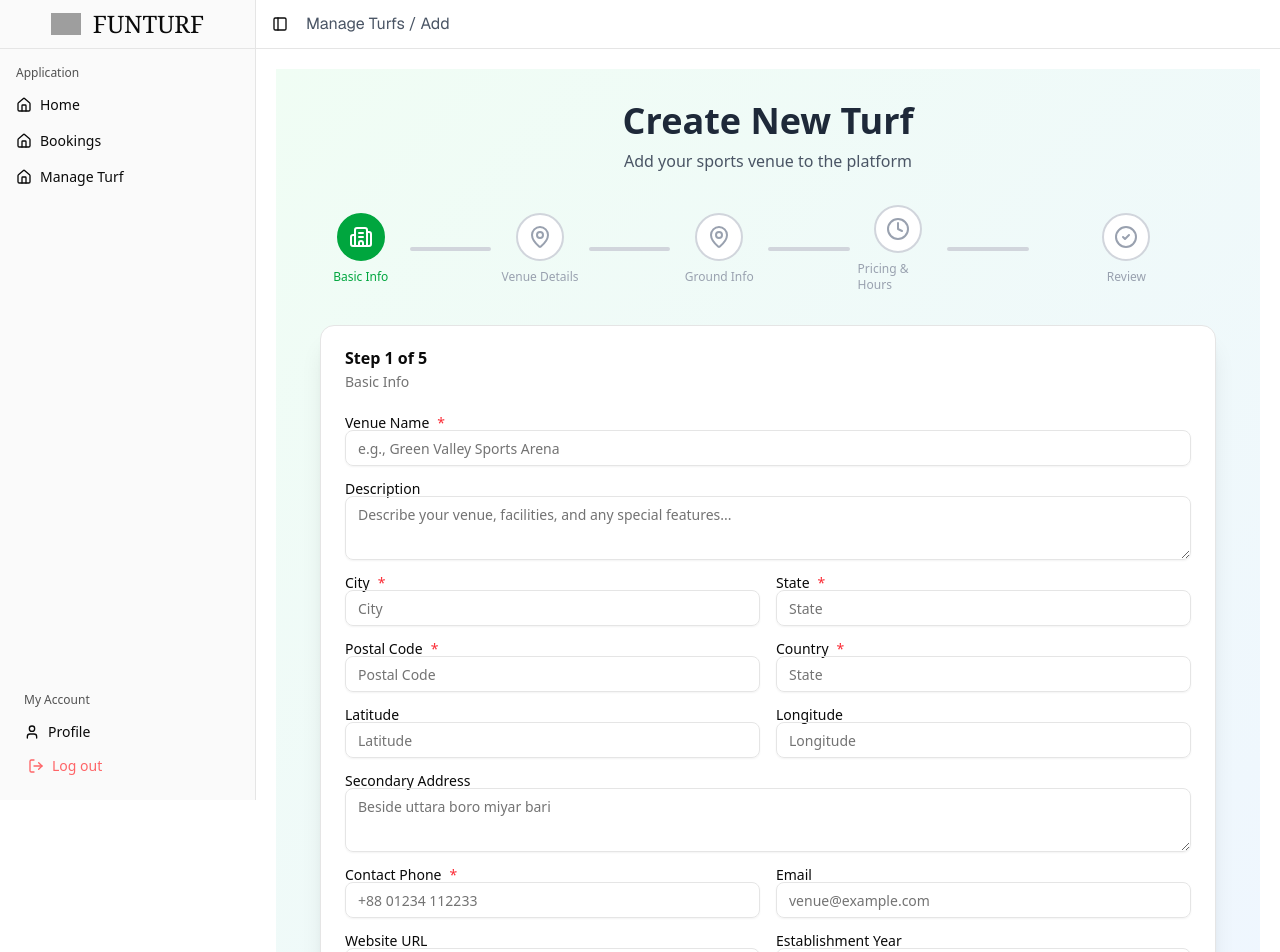
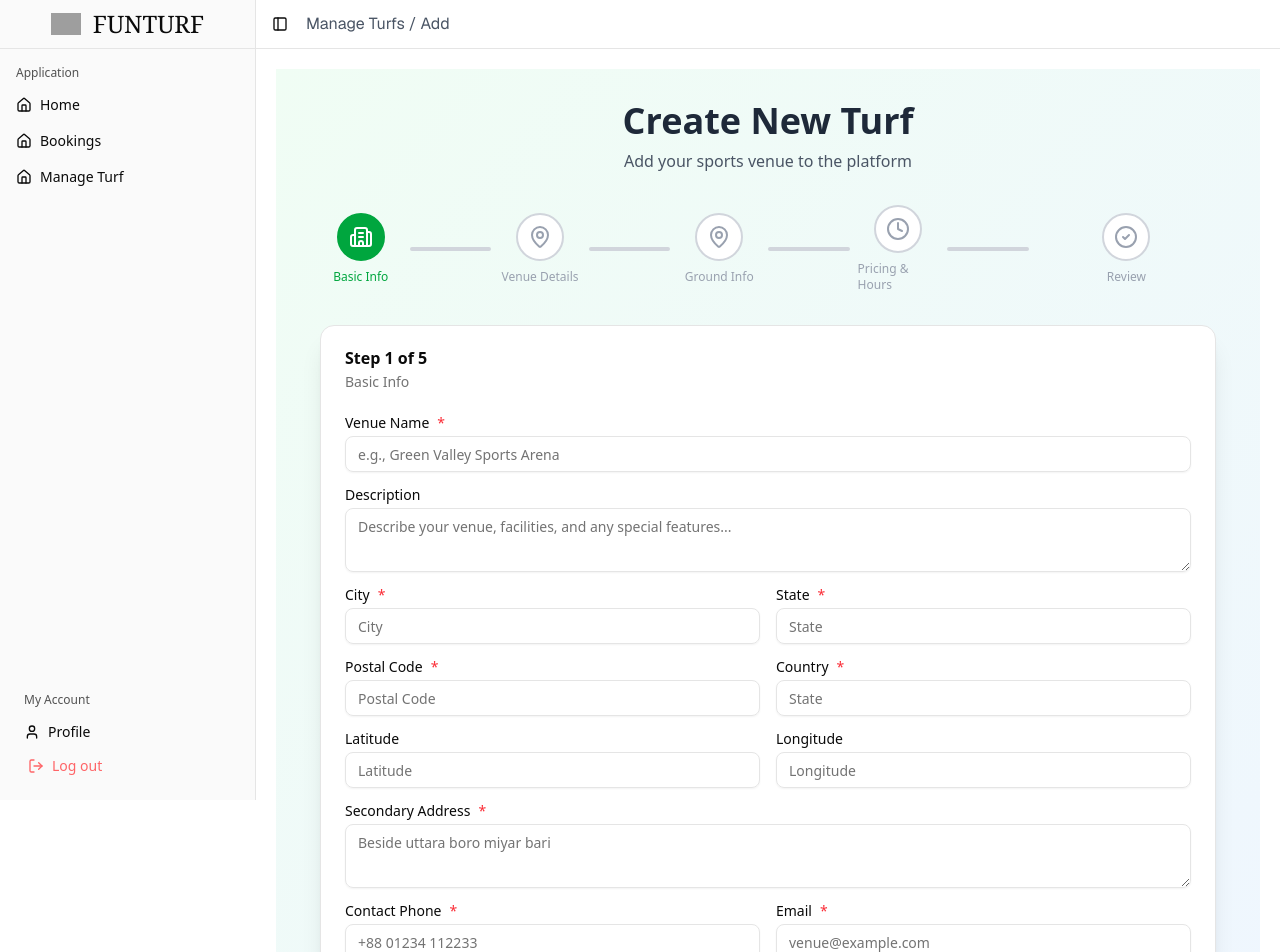
Before and after one commit to VoidAshfak/funturf-monorepo, a Next.js app: page /dashboard/turfs/add-new-turf in a window 1280 px wide. Shown: the top 952 px of the page. Built offline with nearby package versions, Linux system fonts and the light colour scheme; no server answers; sample sign-in values are in the browser's storage; grey boxes are pictures that could not be loaded.

Commit message:
refactor code

```diff
--- a/src/app/(root)/venues/page.jsx
+++ b/src/app/(root)/venues/page.jsx
@@ -5,7 +5,7 @@ import Image from "next/image";
 export default function AllVenues() {
 
     return (
-        <div className="relative">
+        <div className="relative pb-10">
             <div className="relative w-full h-72 md:h-80 lg:h-96 md:mb-16">
                 <Image
                     src="/assets/images/bg2.jpg"
@@ -24,7 +24,9 @@ export default function AllVenues() {
                 <FilterVenueInput title="Find Venue" />
             </div>
 
-            <VenueListWrapper />
+            <div className="w-[90%] mx-auto mt-28">
+                <VenueListWrapper />
+            </div>
         </div>
     )
 }
--- a/src/app/dashboard/layout.js
+++ b/src/app/dashboard/layout.js
@@ -16,7 +16,7 @@ export default async function DashboardLayout({ children }) {
         <SidebarProvider>
             <AppSidebar />
             <main className="w-full">
-                <div className="border-b p-2.5 flex items-center gap-3 sticky top-0 bg-white">
+                <div className="border-b p-2.5 flex items-center gap-3 sticky top-0 bg-white z-10">
                     <SidebarTrigger />
                     <FunBreadcrumb />
                 </div>
--- a/src/app/dashboard/turfs/add-new-turf/_components/StepFive.js
+++ b/src/app/dashboard/turfs/add-new-turf/_components/StepFive.js
@@ -1,6 +1,6 @@
 import { Button } from "@/components/ui/button";
 import { uploadImageObjArray, uploadSingleImageObj } from "@/utils/image-upload";
-import { getStatusColor } from "@/utils/utility-functions";
+import { getLocationString, getStatusColor } from "@/utils/utility-functions";
 import {
     Building2,
     Clock,
@@ -103,9 +103,7 @@ export default function StepFive({ formdata, setStep }) {
                         <div className="flex-1">
                             <p className="text-sm text-gray-600">Address</p>
                             <p className="font-medium text-gray-900">
-                                {formdata.address_line_1?.city}, {formdata.address_line_1?.state}
-                                <br />
-                                {formdata.address_line_1?.postal_code}, {formdata.address_line_1?.country}
+                                {getLocationString(formdata.address_line_1)}
                             </p>
                             {formdata.address_line_2 && (
                                 <p className="text-sm text-gray-600 mt-1">{formdata.address_line_2}</p>
--- a/src/app/dashboard/turfs/add-new-turf/_components/StepFour.js
+++ b/src/app/dashboard/turfs/add-new-turf/_components/StepFour.js
@@ -228,7 +228,7 @@ export default function StepFour({ formdata, setFormdata, step, setStep }) {
 
                                     <div>
                                         <Label className="block text-sm font-medium text-gray-700 mb-1">
-                                            Maximum Booking Hours
+                                            Maximum Booking Hours <RequiredSign/>
                                         </Label>
                                         <InputField errors={errors}>
                                             <Input
@@ -262,7 +262,7 @@ export default function StepFour({ formdata, setFormdata, step, setStep }) {
 
                             {/* Images Section */}
                             <div>
-                                <h4 className="font-semibold text-gray-900 mb-4">Ground Images</h4>
+                                <h4 className="font-semibold text-gray-900 mb-4">Ground Images <RequiredSign/></h4>
 
                                 {/* Upload Area */}
                                 <div className="mb-4">
--- a/src/app/dashboard/turfs/add-new-turf/_components/StepOne.js
+++ b/src/app/dashboard/turfs/add-new-turf/_components/StepOne.js
@@ -27,7 +27,7 @@ export default function StepOne({ formdata, setFormdata, step, setStep }) {
             className="space-y-4"
             onSubmit={handleSubmit(submitHandler)}
         >
-            <div>
+            <div className="flex flex-col gap-1.5">
                 <Label htmlFor="venueName">Venue Name <RequiredSign /></Label>
                 <InputField errors={errors}>
                     <Input
@@ -39,7 +39,7 @@ export default function StepOne({ formdata, setFormdata, step, setStep }) {
                 </InputField>
             </div>
 
-            <div>
+            <div className="flex flex-col gap-1.5">
                 <Label htmlFor="description">Description</Label>
                 <InputField errors={errors}>
                     <Textarea
@@ -52,7 +52,7 @@ export default function StepOne({ formdata, setFormdata, step, setStep }) {
             </div>
 
             <div className="grid grid-cols-2 gap-4">
-                <div>
+                <div className="flex flex-col gap-1.5">
                     <Label htmlFor="city">City <RequiredSign /></Label>
                     <InputField errors={errors}>
                         <Input
@@ -63,7 +63,7 @@ export default function StepOne({ formdata, setFormdata, step, setStep }) {
                         />
                     </InputField>
                 </div>
-                <div>
+                <div className="flex flex-col gap-1.5">
                     <Label htmlFor="state">State <RequiredSign /></Label>
                     <InputField errors={errors}>
                         <Input
@@ -74,7 +74,7 @@ export default function StepOne({ formdata, setFormdata, step, setStep }) {
                         />
                     </InputField>
                 </div>
-                <div>
+                <div className="flex flex-col gap-1.5">
                     <Label htmlFor="postalCode">Postal Code <RequiredSign /></Label>
                     <InputField errors={errors}>
                         <Input
@@ -85,7 +85,7 @@ export default function StepOne({ formdata, setFormdata, step, setStep }) {
                         />
                     </InputField>
                 </div>
-                <div>
+                <div className="flex flex-col gap-1.5">
                     <Label htmlFor="country">Country <RequiredSign /></Label>
                     <InputField errors={errors}>
                         <Input
@@ -96,7 +96,7 @@ export default function StepOne({ formdata, setFormdata, step, setStep }) {
                         />
                     </InputField>
                 </div>
-                <div>
+                <div className="flex flex-col gap-1.5">
                     <Label htmlFor="latitude">Latitude </Label>
                     <InputField errors={errors}>
                         <Input
@@ -106,7 +106,7 @@ export default function StepOne({ formdata, setFormdata, step, setStep }) {
                         />
                     </InputField>
                 </div>
-                <div>
+                <div className="flex flex-col gap-1.5">
                     <Label htmlFor="longitude">Longitude </Label>
                     <InputField errors={errors}>
                         <Input
@@ -118,8 +118,8 @@ export default function StepOne({ formdata, setFormdata, step, setStep }) {
                 </div>
             </div>
 
-            <div>
-                <Label htmlFor="address_line_2">Secondary Address</Label>
+            <div className="flex flex-col gap-1.5">
+                <Label htmlFor="address_line_2">Secondary Address <RequiredSign /> </Label>
                 <InputField errors={errors}>
                     <Textarea
                         id="address_line_2"
@@ -133,7 +133,7 @@ export default function StepOne({ formdata, setFormdata, step, setStep }) {
             </div>
 
             <div className="grid grid-cols-2 gap-4">
-                <div>
+                <div className="flex flex-col gap-1.5">
                     <Label htmlFor="phone">Contact Phone <RequiredSign /></Label>
                     <InputField errors={errors}>
                         <Input
@@ -147,8 +147,8 @@ export default function StepOne({ formdata, setFormdata, step, setStep }) {
                         />
                     </InputField>
                 </div>
-                <div>
-                    <Label htmlFor="email">Email</Label>
+                <div className="flex flex-col gap-1.5">
+                    <Label htmlFor="email">Email <RequiredSign /> </Label>
                     <InputField errors={errors}>
                         <Input
                             id="email"
@@ -165,7 +165,7 @@ export default function StepOne({ formdata, setFormdata, step, setStep }) {
             </div>
 
             <div className="grid grid-cols-2 gap-4">
-                <div>
+                <div className="flex flex-col gap-1.5">
                     <Label htmlFor="website_url">Website URL </Label>
                     <InputField errors={errors}>
                         <Input
@@ -175,7 +175,7 @@ export default function StepOne({ formdata, setFormdata, step, setStep }) {
                         />
                     </InputField>
                 </div>
-                <div>
+                <div className="flex flex-col gap-1.5">
                     <Label htmlFor="establishment_year">Establishment Year</Label>
                     <InputField errors={errors}>
                         <Input
--- a/src/components/ProfileCard.jsx
+++ b/src/components/ProfileCard.jsx
@@ -13,7 +13,11 @@ export default async function ProfileCard({ userId }) {
     const result = await getUserByUserId(userId);
 
     if (!result.ok) {
-        return <EmptyState/>;
+        return (
+            <EmptyState
+                title="No User Found"
+            />
+        );
     }
 
     const userData = result.data;
--- a/src/components/VenueList.jsx
+++ b/src/components/VenueList.jsx
@@ -1,12 +1,17 @@
 import { getAllVenues } from "@/utils/getData";
 import { VenueCard } from "./VenueCard";
 import Link from "next/link";
+import EmptyState from "./EmptyState";
 
 export default async function VenueList({ max, type }) {
     const { data: venues } = await getAllVenues();
 
     if (!venues || venues.length === 0) {
-        return <p>No venue found</p>;
+        return (
+            <EmptyState
+            title="No Venue Yet"
+            />
+        );
     }
 
     let filteredVenues = venues;
```
Also changed, not shown: src/app/dashboard/turfs/add-new-turf/_components/StepThree.js (+13 -13 lines), src/app/dashboard/turfs/add-new-turf/_components/StepTwo.js (+9 -9 lines).
